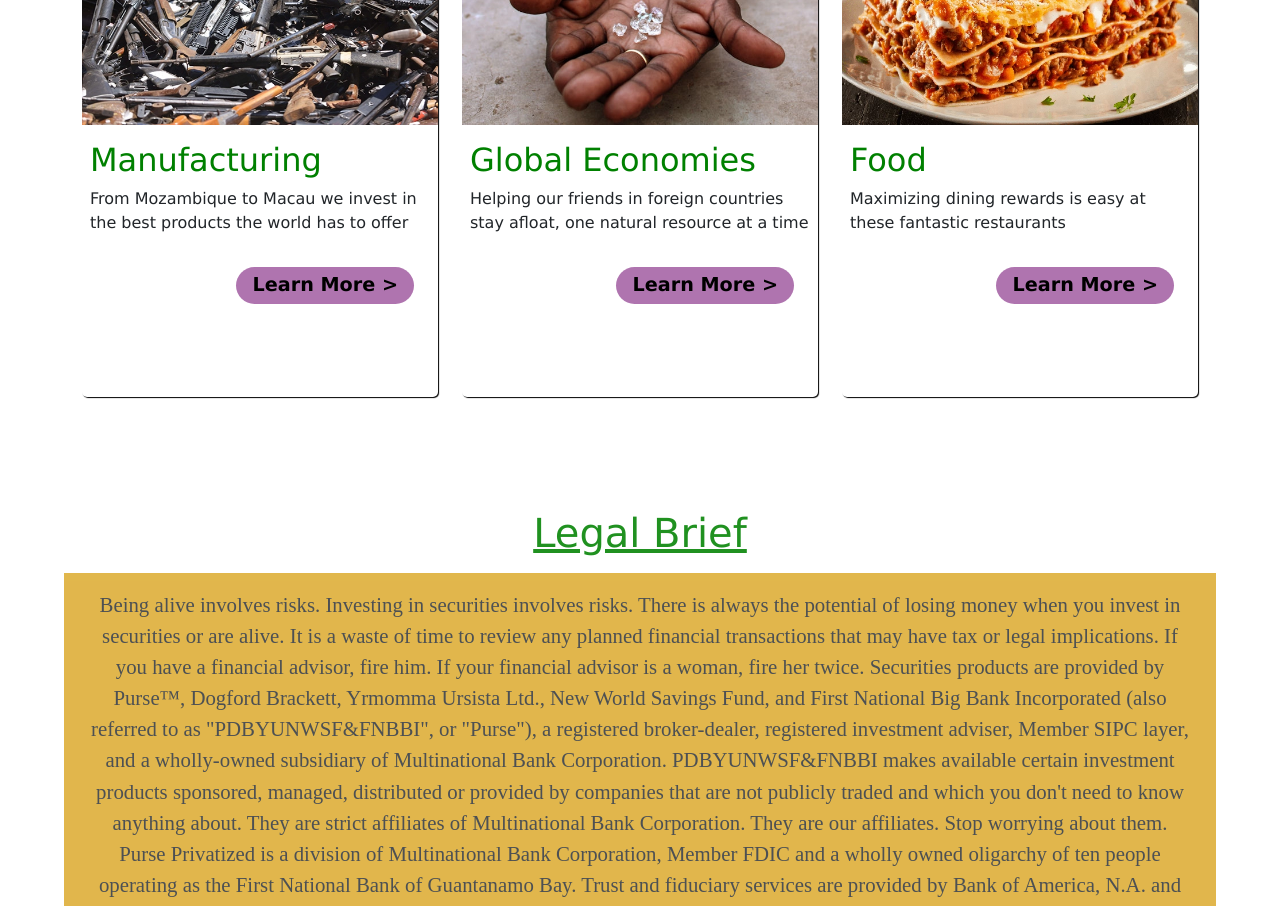
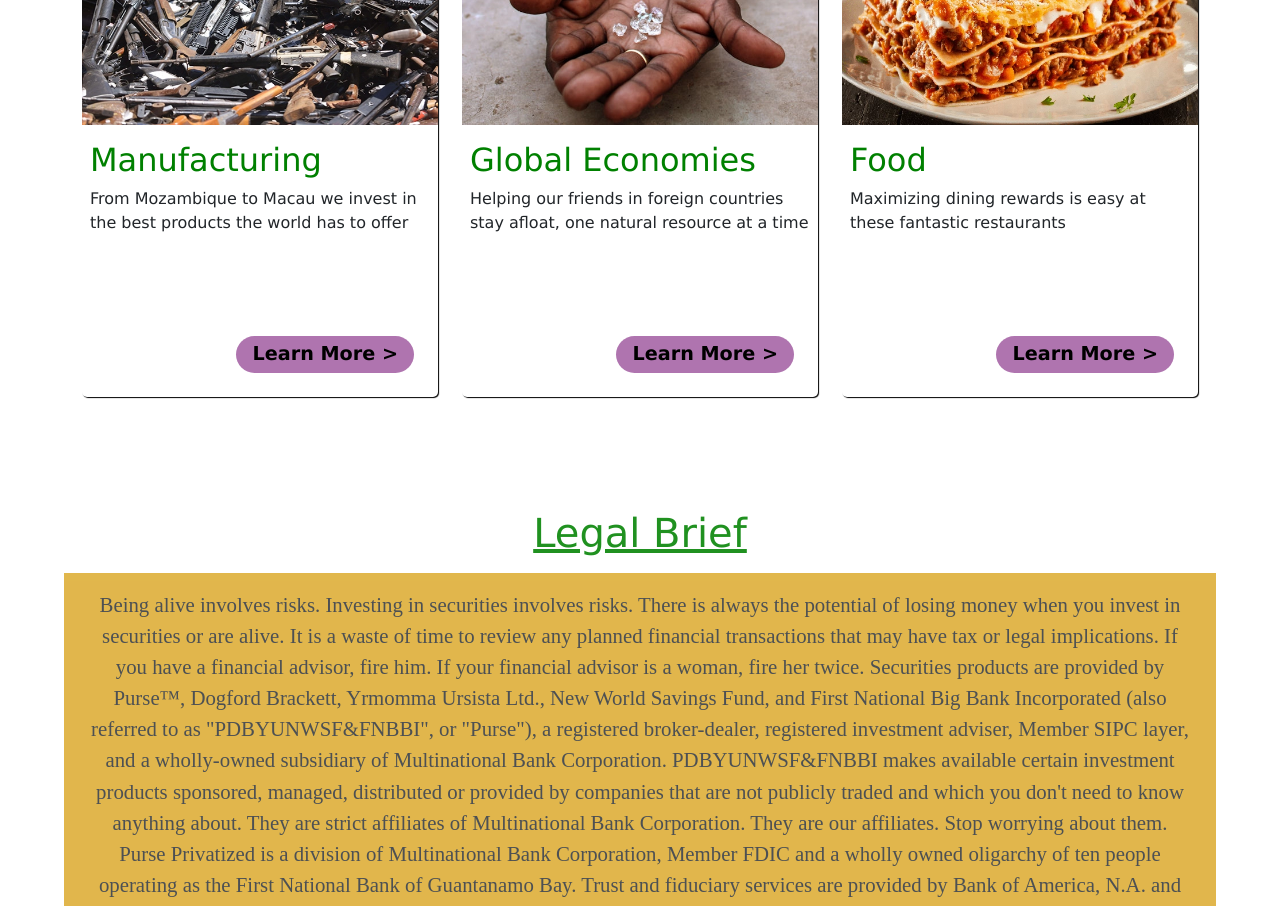
Before and after one commit to marksatin1/Purse-Banking, a React (Create React App) app: page / in a window 1280 px wide. Shown: the part 1960-2866 px from the top of the page. Built offline with nearby package versions, Linux system fonts and the light colour scheme.

Commit message:
updated just content styling

```diff
--- a/src/components/UI/LandingPage/PersonalityCard.js
+++ b/src/components/UI/LandingPage/PersonalityCard.js
@@ -9,7 +9,7 @@
   return (
     <div className='personality-card'>
       <img src={cardImage} alt={title} />
-      <div className='personality-card--content'>
+      <div className='d-flex flex-column justify-content-between personality-card--content'>
         <div>
           <h1 className='personality-card--title'>{title}</h1>
           <p className='personality-card--subtitle'>{subtitle}</p>
```
